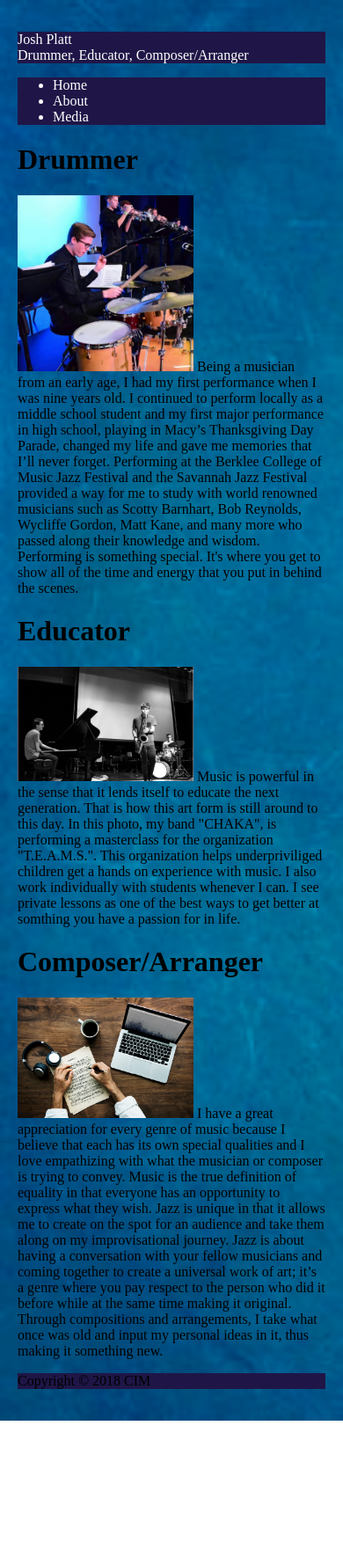
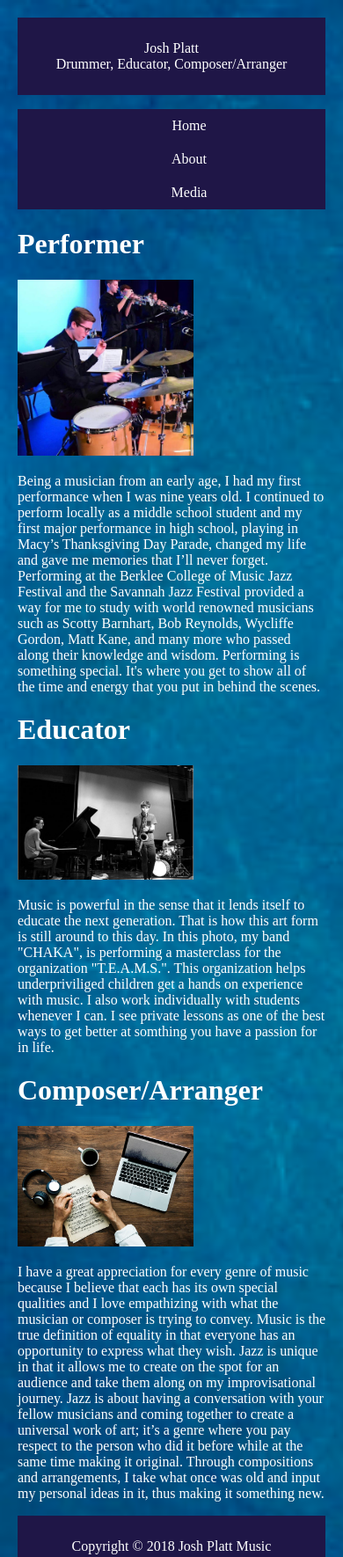
Before and after one commit to jxp1403/jxp1403.github.io, a plain HTML site: page hw/responsive_site/about.html in a window 390 px wide. Shown: the top 1770 px of the page at 88% size. Before the commit the page ends 1615 px from the top, so only its background shows below. Drawn offline with Linux system fonts and the light colour scheme.

Commit message:
responsive #5

```diff
--- a/hw/responsive_site/about.html
+++ b/hw/responsive_site/about.html
@@ -6,6 +6,8 @@
     <link rel="stylesheet" href="css/colors.css">
     <link rel="stylesheet" media="screen and (min-width:961px)" href="css/desktop.css">
     <link rel="stylesheet" media="screen and (max-width:960px)" href="css/phone.css">
+    <meta name="viewport" content="initial-scale=1">
+
   </head>
   <body>
     <div class="wrapper">
@@ -27,29 +29,33 @@
           </li>
         </ul>
       </nav>
-    <div class="section_i">
-      <h1>Drummer</h1>
-      <p>
+
+
+
+      <div class="lefti">
+        <h1>Performer</h1>
         <img src="images/japdrumseti.jpg" alt="Josh Platt performing at Tarpon Springs High School." width="200">
-        Being a musician from an early age, I had my first performance when I was nine years old. I continued to perform locally as a middle school student and my first major performance in high school, playing in Macy’s Thanksgiving Day Parade, changed my life and gave me memories that I’ll never forget. Performing at the Berklee College of Music Jazz Festival and the Savannah Jazz Festival provided a way for me to study with world renowned musicians such as Scotty Barnhart, Bob Reynolds, Wycliffe Gordon, Matt Kane, and many more who passed along their knowledge and wisdom. Performing is something special. It's where you get to show all of the time and energy that you put in behind the scenes.
-      </p>
       </div>
-    <div class="section_ii">
+      <div class="righti">
+        <p>Being a musician from an early age, I had my first performance when I was nine years old. I continued to perform locally as a middle school student and my first major performance in high school, playing in Macy’s Thanksgiving Day Parade, changed my life and gave me memories that I’ll never forget. Performing at the Berklee College of Music Jazz Festival and the Savannah Jazz Festival provided a way for me to study with world renowned musicians such as Scotty Barnhart, Bob Reynolds, Wycliffe Gordon, Matt Kane, and many more who passed along their knowledge and wisdom. Performing is something special. It's where you get to show all of the time and energy that you put in behind the scenes.</p>
+      </div>
+      <div class="rightii">
         <h1>Educator</h1>
-      <p>
                 <img src="images/japdrumsetedu.png" alt="Josh Platt working in an education environment." width="200">
-        Music is powerful in the sense that it lends itself to educate the next generation. That is how this art form is still around to this day. In this photo, my band "CHAKA", is performing a masterclass for the organization "T.E.A.M.S.". This organization helps underpriviliged children get a hands on experience with music. I also work individually with students whenever I can. I see private lessons as one of the best ways to get better at somthing you have a passion for in life.
-      </p>
       </div>
-    <div class="section_iii">
+      <div class="leftii">
+        <p>Music is powerful in the sense that it lends itself to educate the next generation. That is how this art form is still around to this day. In this photo, my band "CHAKA", is performing a masterclass for the organization "T.E.A.M.S.". This organization helps underpriviliged children get a hands on experience with music. I also work individually with students whenever I can. I see private lessons as one of the best ways to get better at somthing you have a passion for in life.</p>
+      </div>
+
+      <div class="leftiii">
         <h1>Composer/Arranger</h1>
-      <p>
       <img src="images/composition.jpeg" alt="Sheet Music" width="200">
-        I have a great appreciation for every genre of music because I believe that each has its own special qualities and I love empathizing with what the musician or composer is trying to convey. Music is the true definition of equality in that everyone has an opportunity to express what they wish. Jazz is unique in that it allows me to create on the spot for an audience and take them along on my improvisational journey. Jazz is about having a conversation with your fellow musicians and coming together to create a universal work of art; it’s a genre where you pay respect to the person who did it before while at the same time making it original. Through compositions and arrangements, I take what once was old and input my personal ideas in it, thus making it something new.
-      </p>
+      </div>
+      <div class="rightiii">
+        <p>I have a great appreciation for every genre of music because I believe that each has its own special qualities and I love empathizing with what the musician or composer is trying to convey. Music is the true definition of equality in that everyone has an opportunity to express what they wish. Jazz is unique in that it allows me to create on the spot for an audience and take them along on my improvisational journey. Jazz is about having a conversation with your fellow musicians and coming together to create a universal work of art; it’s a genre where you pay respect to the person who did it before while at the same time making it original. Through compositions and arrangements, I take what once was old and input my personal ideas in it, thus making it something new.</p>
       </div>
     <footer>
-      <p>Copyright &copy; 2018 CIM</p>
+      <p>Copyright &copy; 2018 Josh Platt Music</p>
     </footer>
   </div>
   </body>
--- a/hw/responsive_site/css/colors.css
+++ b/hw/responsive_site/css/colors.css
@@ -22,5 +22,14 @@ nav{
 }
 footer{
   background-color: #1f1647;
-
 }
+ul li{
+  list-style-type: none;
+  display: block;
+}
+h1{
+  color: white;
+}
+p{
+  color: white;
+}
--- a/hw/responsive_site/css/desktop.css
+++ b/hw/responsive_site/css/desktop.css
@@ -1,6 +1,6 @@
 body{
   margin: 0;
-  padding: 0;
+  padding: 30px;
 }
 .wrapper{
   display: inline-block;
@@ -16,10 +16,14 @@ header{
   text-align: center;
   margin: 0;
   padding: 10px;
+  height: auto;
+  width: auto;
 }
 nav {
   margin: 0;
   padding: 0;
+  height: auto;
+  width: auto;
   display: block;
   text-align: center;
 }
@@ -34,8 +38,26 @@ nav {
   display: block;
   padding: 10px;
 }
+nav a:hover {
+   background-color: #ddd;
+   color: black;
+ }
 footer{
   display: block;
   text-align: center;
   padding: 10px;
 }
+.left{
+  display: inline-block;
+   vertical-align: top;
+   width: 47%;
+   box-sizing: content-box;
+   margin: 1%;
+}
+.right{
+  display: inline-block;
+   vertical-align: top;
+   width: 47%;
+   box-sizing: content-box;
+   margin: 1%;
+}
--- a/hw/responsive_site/css/phone.css
+++ b/hw/responsive_site/css/phone.css
@@ -2,7 +2,12 @@ body{
   margin: 0;
   padding: 0;
 }
-
+header{
+  display: block;
+  text-align: center;
+  margin: 0;
+  padding: 10px;
+}
 .wrapper{
   display: block;
   margin: auto;
@@ -10,3 +15,29 @@ body{
   width: 100%;
   box-sizing: border-box;
 }
+nav {
+  margin: 0;
+  padding: 0;
+  display: block;
+  text-align: center;
+}
+.navlinks{
+  list-style-type: none;
+}
+.navlinks li{
+  display: block;
+}
+.navlinks a{
+  text-decoration: none;
+  display: block;
+  padding: 10px;
+}
+footer{
+  display: block;
+  text-align: center;
+  padding: 10px;
+}
+.left .right {
+  display: block;
+  width: 100%
+}
```
Also changed, not shown: hw/responsive_site/index.html (+4 -4 lines), hw/responsive_site/media.html (+3 -1 lines). Lines whose indentation alone changed are shown as unchanged.
